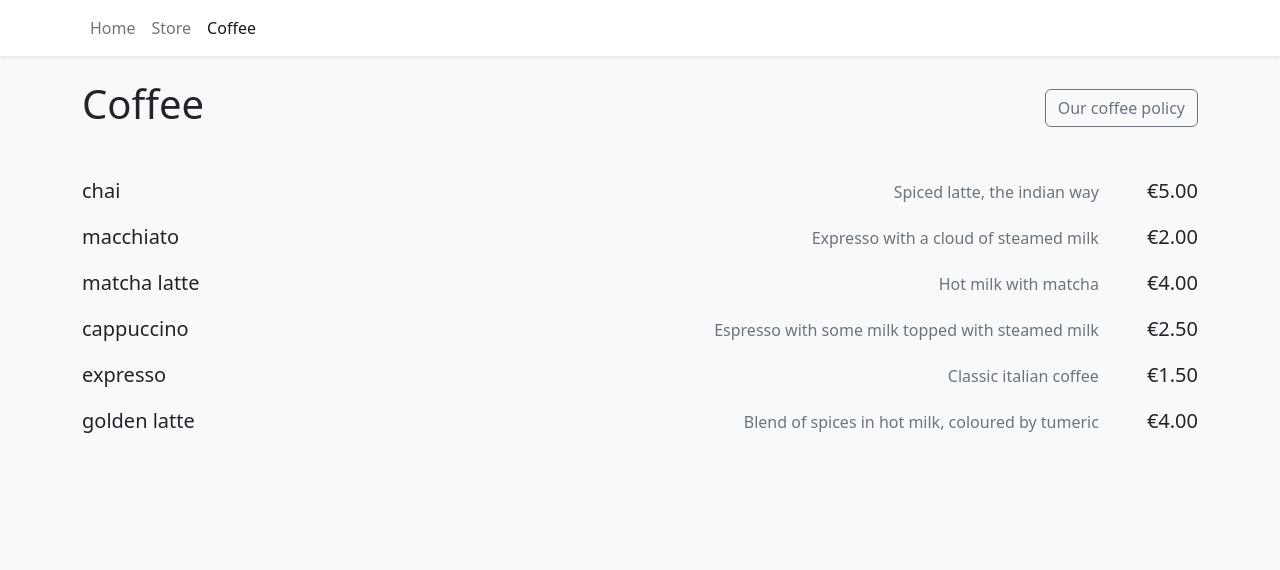
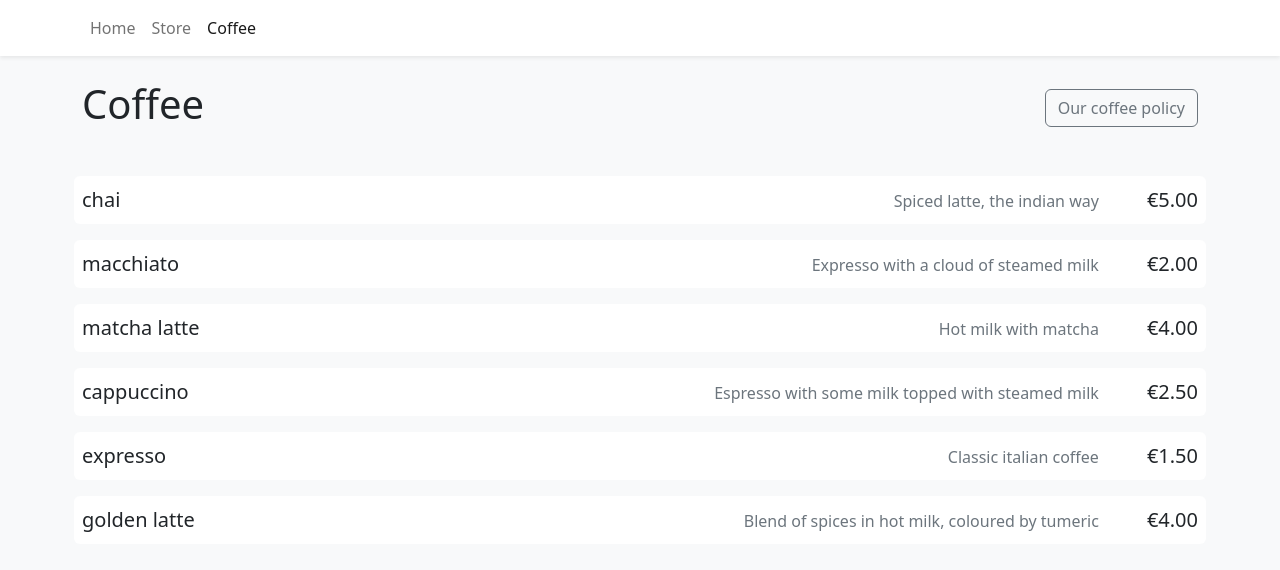
Before and after one commit to sinatrablue/OurOwnCoffeeShop, a React (Vite) app: page /coffee in a window 1280 px wide. Shown: the top 570 px of the page. Built offline with nearby package versions, Linux system fonts and the light colour scheme.

Commit message:
No shadows, just background

```diff
--- a/src/components/CoffeeItem.tsx
+++ b/src/components/CoffeeItem.tsx
@@ -10,7 +10,12 @@ type CoffeeItemProps = {
 
 export function CoffeeItem({ name, description, price }: CoffeeItemProps) {
   return (
-    <Stack direction="horizontal" gap={3}>
+    <Stack
+      direction="horizontal"
+      gap={3}
+      className="rounded"
+      style={{ height: "3rem", background: "white" }}
+    >
       <span className="fs-5">{name}</span>
       <div className="ms-auto">
         <span className="text-muted">{description}</span>
```
